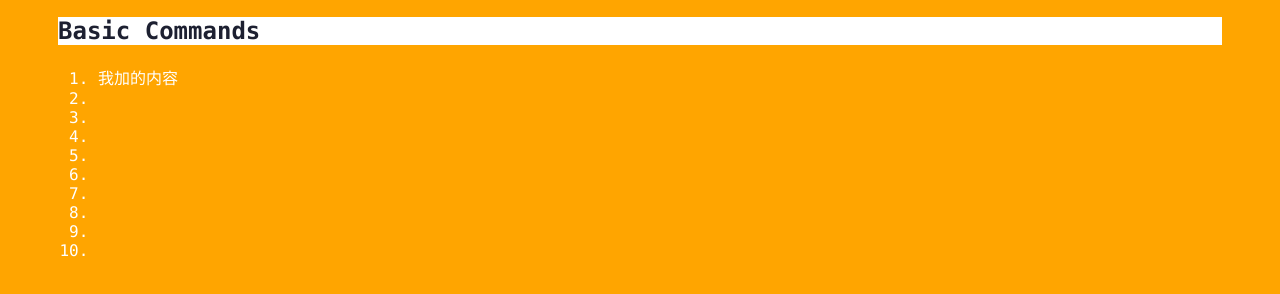
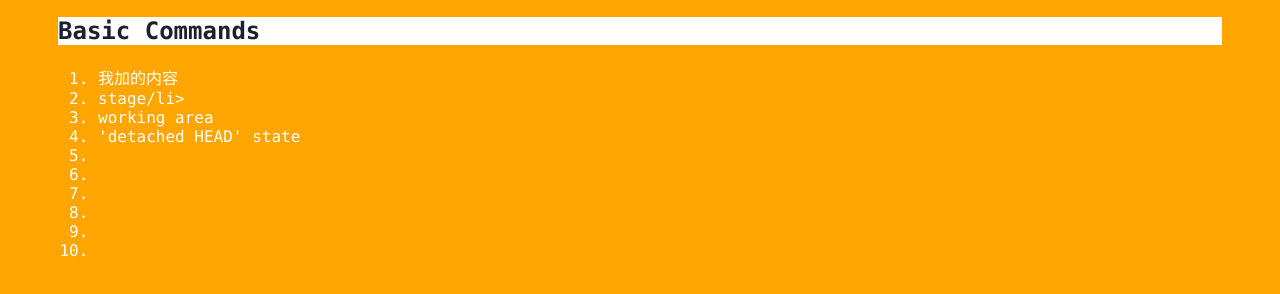
Before and after one commit to Anhod/git_learning, a plain HTML site: page index.html in a window 1280 px wide. Both pictures are taken after a click on the element "Basic Commands". Shown: the part 276-570 px from the top of the page. Drawn offline with Linux system fonts and the light colour scheme.

Commit message:
modify the index.html

```diff
--- a/index.html
+++ b/index.html
@@ -30,9 +30,9 @@
             <div class="panel">
                 <ol>
                     <li>我加的内容</li>
-                    <li></li>
-                    <li></li>
-                    <li></li>
+                    <li>stage/li>
+                    <li>working area</li>
+                    <li>'detached HEAD' state</li>
                     <li></li>
                     <li></li>
                     <li></li>
```
